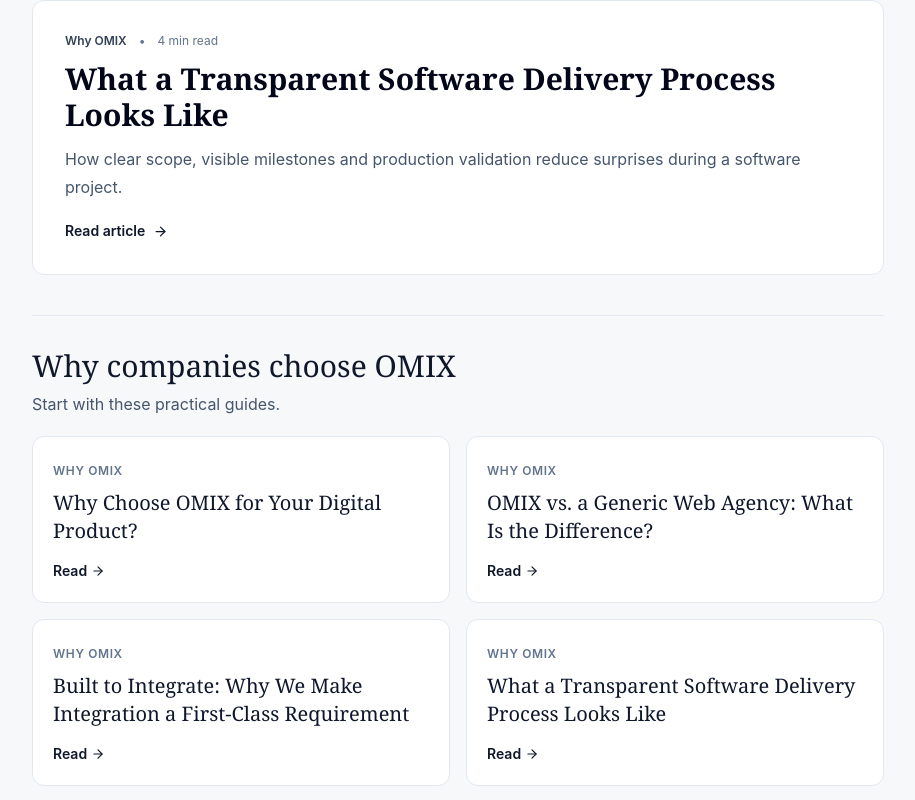
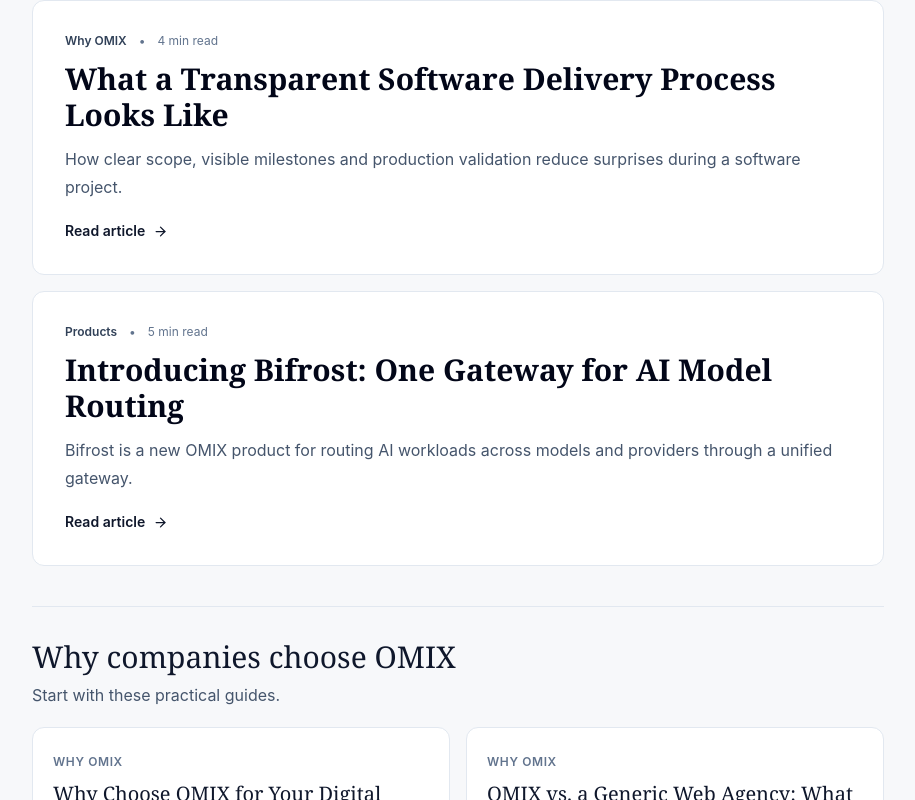
Before and after one commit to oliver4441/omix-leads, a React (Vite) app: page /wiki in a window 1280 px wide. Shown: the part 2268-3068 px from the top of the page, without its empty margins (312-1227 px from the left). Built offline with nearby package versions, Linux system fonts and the light colour scheme.

Commit message:
Add Bifrost product article to OMIX Journal

```diff
--- a/src/data/articles.js
+++ b/src/data/articles.js
@@ -94,6 +94,21 @@
       ['Validate the live system', 'A project is not complete when code compiles. Domains, authentication, data flows, integrations and the production experience need validation.'],
       ['Keep the system maintainable', 'Documentation, modular code and a clear deployment path reduce the cost of the next change after launch.']
     ]
+  },
+  {
+    slug: 'introducing-bifrost',
+    title: 'Introducing Bifrost: One Gateway for AI Model Routing',
+    category: 'Products',
+    excerpt: 'Bifrost is a new OMIX product for routing AI workloads across models and providers through a unified gateway.',
+    readTime: '5 min read',
+    date: '2026-09-08',
+    sections: [
+      ['The problem', 'Modern AI applications increasingly depend on multiple models and providers. Teams end up maintaining separate integrations, credentials, model configurations and failure-handling paths for each provider.'],
+      ['The Bifrost approach', 'Bifrost is designed as a routing and orchestration layer between applications or agents and AI model providers. Instead of coupling every application directly to one model, workloads can pass through one programmable gateway.'],
+      ['Why routing matters', 'Different models have different strengths, costs, latency profiles and availability. A routing layer makes it possible to choose models based on workload requirements instead of hard-coding a single provider into every application.'],
+      ['Built for agents and applications', 'Bifrost is intended to fit both conventional software and AI-agent workflows. The goal is a shared infrastructure layer that can sit underneath multiple applications, agents and development environments.'],
+      ['The next layer of the OMIX ecosystem', 'Bifrost joins the OMIX product ecosystem alongside products such as Aide, Veyra, Phikila and Omni Analytics. It represents OMIX moving further into infrastructure for software teams building with AI.']
+    ]
   }
 ]
 
```
